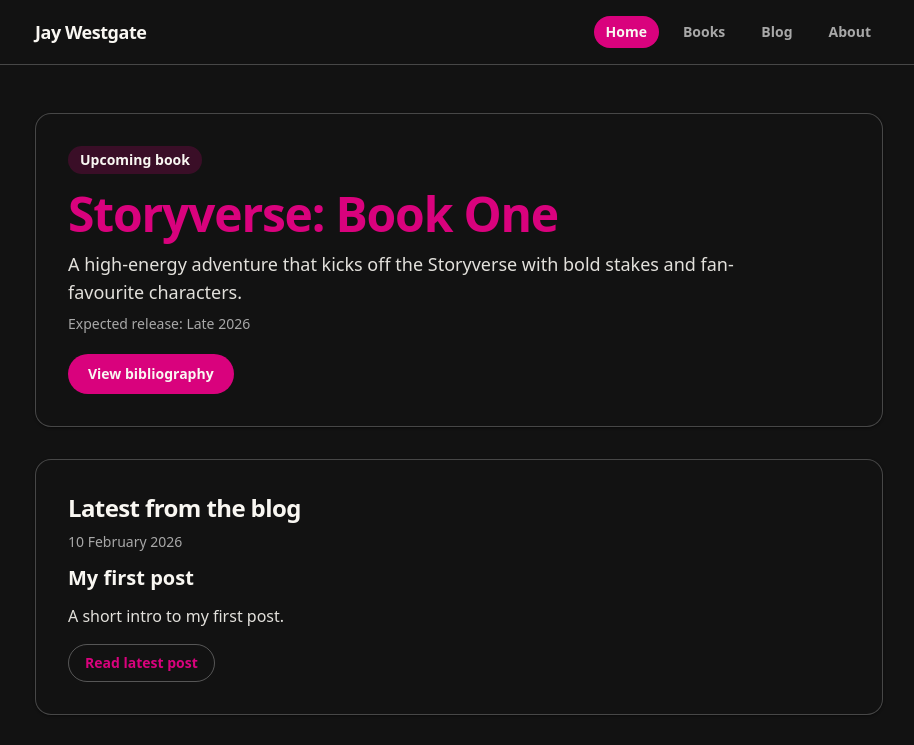
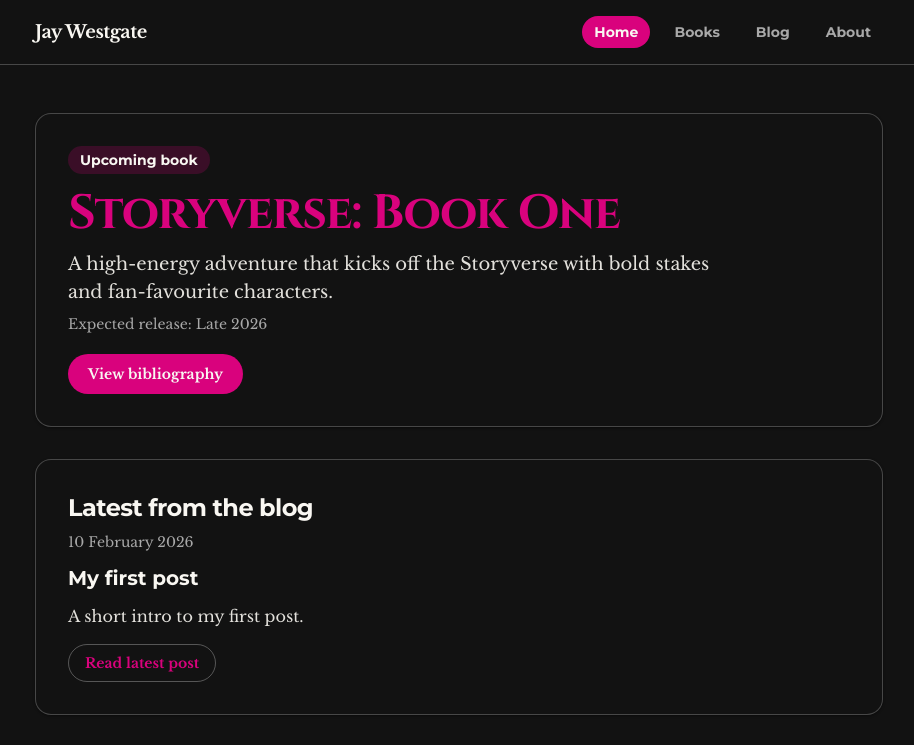
Before and after one commit to jessegreen0906/blogPoC, a Next.js app: page / in a window 1280 px wide. Shown: the top 745 px of the page, without its empty margins (181-1095 px from the left). Built offline with nearby package versions, Linux system fonts and the light colour scheme.

Commit message:
Update project files

```diff
--- a/src/app/globals.css
+++ b/src/app/globals.css
@@ -14,19 +14,16 @@
   --color-primary: var(--primary);
   --color-neutral: var(--neutral);
   --color-text: var(--text);
-  --font-title: var(--font-cinzel);
-  --font-header: var(--font-montserrat);
-  --font-body: var(--font-libre-baskerville);
 }
 
 body {
   background: var(--background);
   color: var(--text);
-  font-family: var(--font-body), Georgia, "Times New Roman", serif;
+  font-family: var(--font-libre-baskerville), Georgia, "Times New Roman", serif;
 }
 
 h1 {
-  font-family: var(--font-title), Georgia, "Times New Roman", serif;
+  font-family: var(--font-cinzel), Georgia, "Times New Roman", serif;
 }
 
 h2,
@@ -37,19 +34,19 @@ h6,
 button,
 label,
 nav a {
-  font-family: var(--font-header), Arial, Helvetica, sans-serif;
+  font-family: var(--font-montserrat), Arial, Helvetica, sans-serif;
   font-weight: 700;
 }
 
 .font-title {
-  font-family: var(--font-title), Georgia, "Times New Roman", serif;
+  font-family: var(--font-cinzel), Georgia, "Times New Roman", serif;
 }
 
 .font-header {
-  font-family: var(--font-header), Arial, Helvetica, sans-serif;
+  font-family: var(--font-montserrat), Arial, Helvetica, sans-serif;
   font-weight: 700;
 }
 
 .font-body {
-  font-family: var(--font-body), Georgia, "Times New Roman", serif;
+  font-family: var(--font-libre-baskerville), Georgia, "Times New Roman", serif;
 }
```
